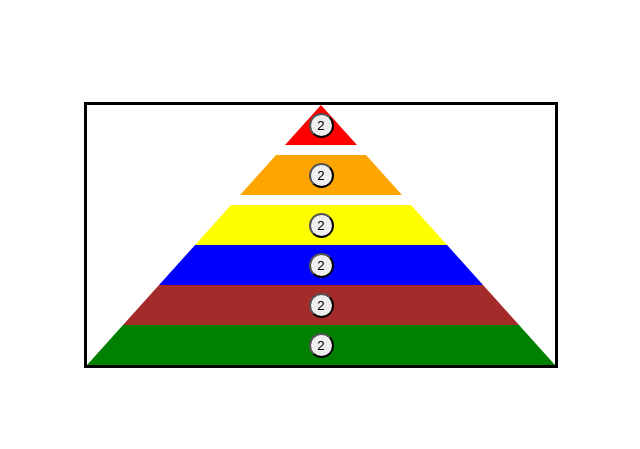
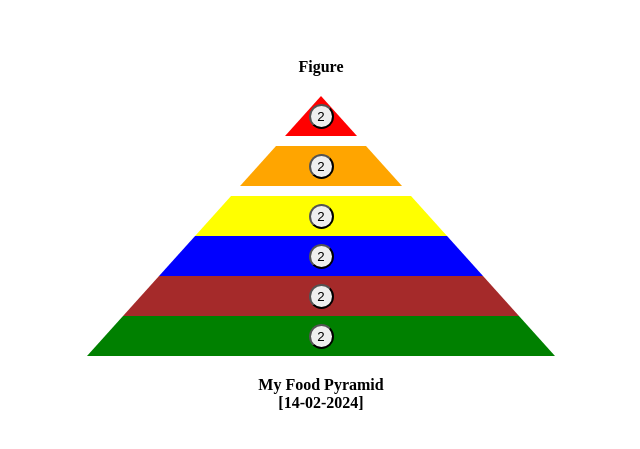
Before and after one commit to FrenkieWang/food_pyramid, a React (Create React App) app in the folder frontend/: page / in a window 1280 px wide. Shown: the part 173-622 px from the top of the page, without its empty margins (319-959 px from the left). Built offline with nearby package versions, Linux system fonts and the light colour scheme.

Commit message:
CA1 Basic Finished - Add Today's Date, Title

```diff
--- a/frontend/src/App.css
+++ b/frontend/src/App.css
@@ -1,9 +1,16 @@
-.App {
+.App{
     display: flex;
     justify-content: center; /* Horizontal center sub element*/
     align-items: center; /* Vertical center sub element*/
     flex-direction: column; /* Vertical align sub element */
     height: 100vh; /* Fill the entire height of the viewport */
+}
+
+.Pyramid {
+    display: flex;
+    justify-content: center; /* Horizontal center sub element*/
+    align-items: center; /* Vertical center sub element*/
+    flex-direction: column; /* Vertical align sub element */
     position: relative;
     text-align: center;
 
@@ -16,7 +23,6 @@
     width: calc(var(--container-width));
     height: calc(var(--container-height));
     margin: auto;
-    border: 3px solid black;
 }
 
 /* Two white triangle to cover the rectangle */
@@ -90,4 +96,16 @@
 /* 当鼠标悬停在.color-bar上时，显示.ctrl按钮 */
 .color-bar:hover .ctrl {
     opacity: 1;
-  }
+}
+
+.text{
+    font-weight: bold;
+}
+
+.title{
+    margin-bottom : 20px;
+}
+
+.user{
+    margin-top : 20px;
+}
--- a/frontend/src/App.js
+++ b/frontend/src/App.js
@@ -12,6 +12,13 @@ const App = () => {
     green: { num: 2, height: 40 }
   };
   const [layers, setLayers] = useState(initialLayers);
+
+  const today = new Date().toISOString().split('T')[0];
+
+  const formatDate = (dateString) => {
+    const [year, month, day] = dateString.split('-');
+    return `[${day}-${month}-${year}]`;
+  };
 
   // Handle increase/decrease button click events
   const handleChange = (color, diff) => {
@@ -29,6 +36,8 @@ const App = () => {
 
   return (
     <div className="App">
+      <div className="title text">Figure</div>
+      <div className="Pyramid">
         <div className="container" style={{ width:`${containerWidth}px`, height: `${containerHeight}px` }}>
           {Object.keys(layers).map((color, index) => (
             <React.Fragment key={color}>
@@ -49,6 +58,9 @@ const App = () => {
           borderBottom: `${containerHeight}px solid transparent` // 保持border-bottom不变
         }}></div>
       </div>
+      <div className = "user text">My Food Pyramid</div>
+      <div className = "date text">{formatDate(today)}</div>
+    </div>
   );
 };
 
```
Lines whose indentation alone changed are shown as unchanged.
